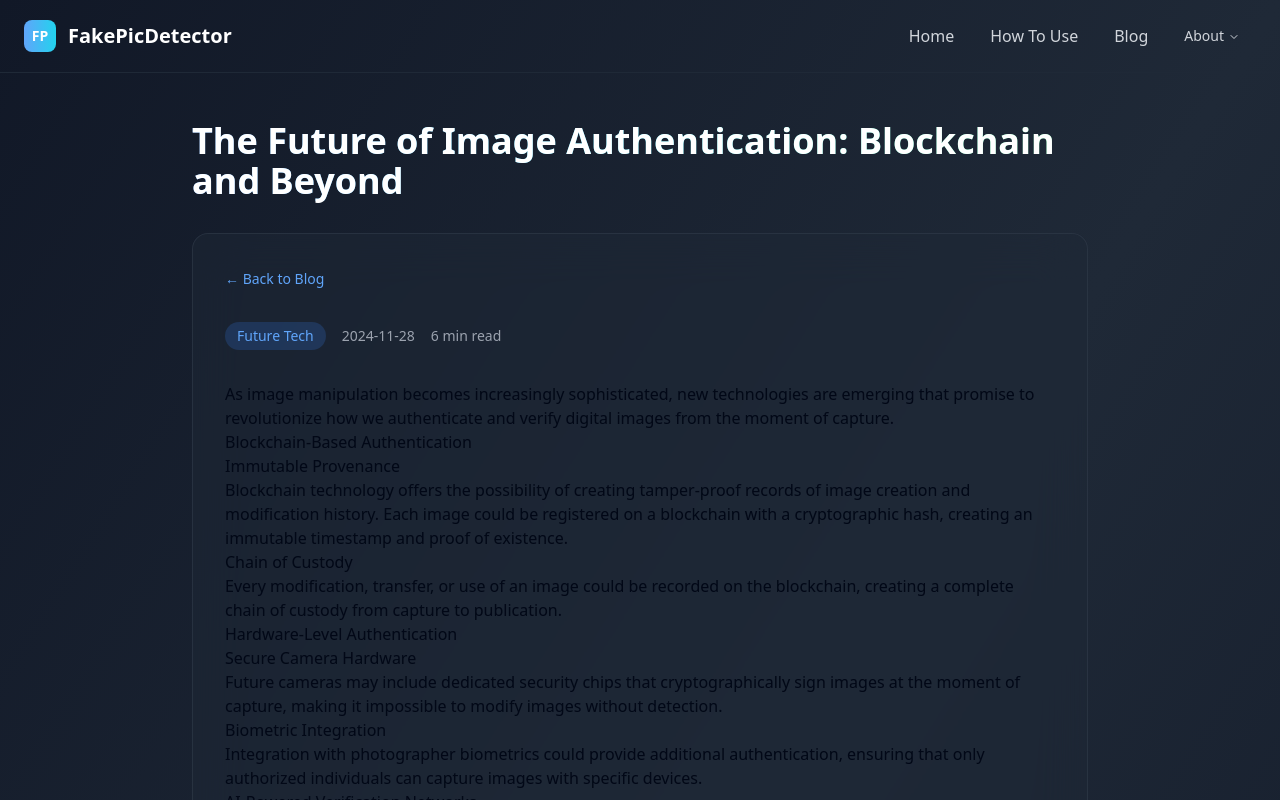
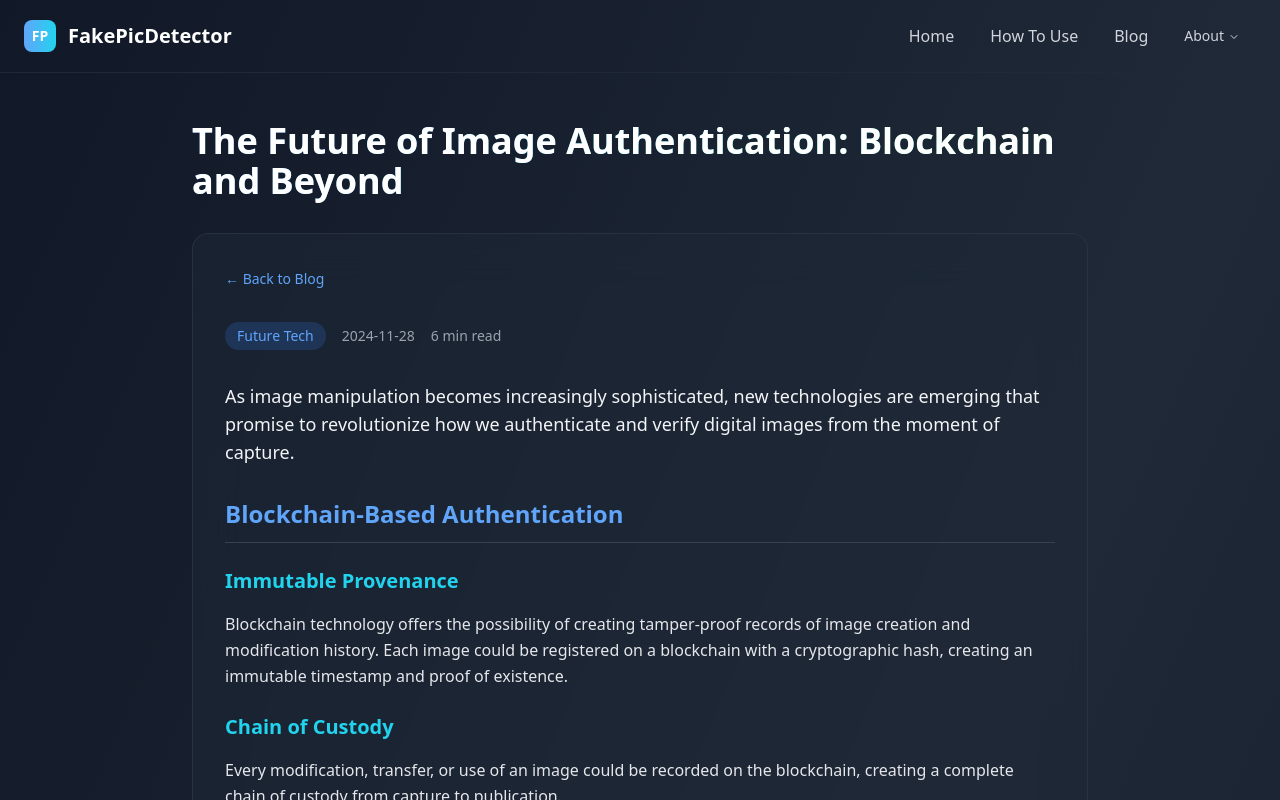
Before and after one commit to mukulkandhari/ai-fake-image-detector, a React (Vite) app: page /blog/future-image-authentication in a window 1280 px wide. Shown: the top 800 px of the page. Built offline with nearby package versions, Linux system fonts and the light colour scheme.

Commit message:
Fix: Blog post content not visible
Ensured blog post content is visible by applying prose styling classes.

```diff
--- a/src/pages/BlogPost.tsx
+++ b/src/pages/BlogPost.tsx
@@ -1,4 +1,3 @@
-
 import React from 'react';
 import { useParams, Link } from 'react-router-dom';
 import PageLayout from '../components/PageLayout';
@@ -349,14 +348,13 @@ const BlogPost = () => {
 
       <div
         className="prose prose-invert prose-lg max-w-none
-          prose-headings:text-white prose-headings:font-bold prose-headings:mb-4 prose-headings:mt-8
-          prose-h2:text-2xl prose-h2:text-blue-400 prose-h2:border-b prose-h2:border-gray-700 prose-h2:pb-2
-          prose-h3:text-xl prose-h3:text-cyan-400 prose-h3:mt-6
-          prose-p:text-gray-300 prose-p:leading-relaxed prose-p:mb-4
-          prose-ul:text-gray-300 prose-ul:mb-4
-          prose-li:mb-2 prose-li:leading-relaxed
-          prose-strong:text-white prose-strong:font-semibold
-          first:prose-p:text-lg first:prose-p:font-medium first:prose-p:text-gray-200"
+          [&_h2]:text-2xl [&_h2]:text-blue-400 [&_h2]:font-bold [&_h2]:mb-6 [&_h2]:mt-8 [&_h2]:border-b [&_h2]:border-gray-700 [&_h2]:pb-3
+          [&_h3]:text-xl [&_h3]:text-cyan-400 [&_h3]:font-semibold [&_h3]:mb-4 [&_h3]:mt-6
+          [&_p]:text-gray-200 [&_p]:leading-relaxed [&_p]:mb-6 [&_p]:text-base
+          [&_p:first-child]:text-lg [&_p:first-child]:font-medium [&_p:first-child]:text-gray-100
+          [&_ul]:text-gray-200 [&_ul]:mb-6 [&_ul]:pl-6
+          [&_li]:mb-3 [&_li]:leading-relaxed [&_li]:list-disc
+          [&_strong]:text-white [&_strong]:font-semibold"
         dangerouslySetInnerHTML={{ __html: post.content }}
       />
     </PageLayout>
```
